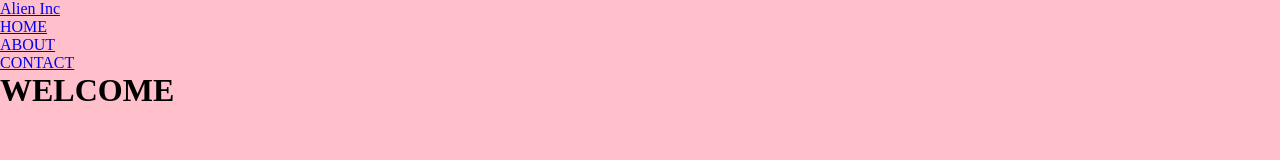
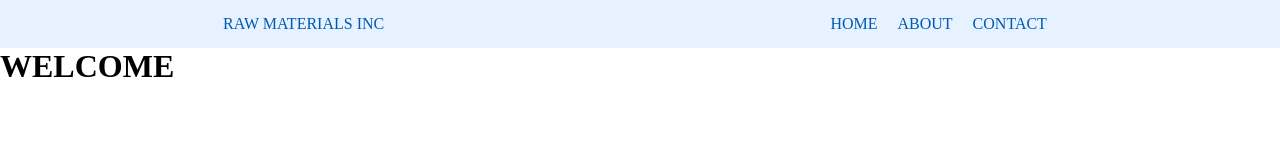
Before and after one commit to jyohuali/11-08-17-exercise, a plain HTML site: page index.html in a window 1280 px wide. Drawn offline with Linux system fonts and the light colour scheme.

Commit message:
add nav styles

```diff
--- a/css/style.css
+++ b/css/style.css
@@ -4,6 +4,23 @@
   padding: 0;
 }
 
-html{
-  background: pink;
+
+.main-nav{
+  display: flex;
+  justify-content: space-around;
+  background: #e6f2ff;
+  padding: 15px 5px;
 }
+.main-nav a {
+  text-decoration: none;
+  color: #0059b3;
+  font-size:
+}
+.main-nav-list{
+  display: flex;
+  list-style: none;
+}
+
+.main-nav-list li {
+  margin: 0 10px;
+}
--- a/index.html
+++ b/index.html
@@ -9,7 +9,7 @@
 </head>
 <body>
 <nav class="main-nav">
-  <a href="index.html" class="main-nav-brand">Alien Inc</a>
+  <a href="index.html" class="main-nav-brand">RAW MATERIALS INC</a>
   <ul class="main-nav-list">
     <li><a href="index.html">HOME</a></li>
     <li><a href="about.html">ABOUT</a></li>
```
